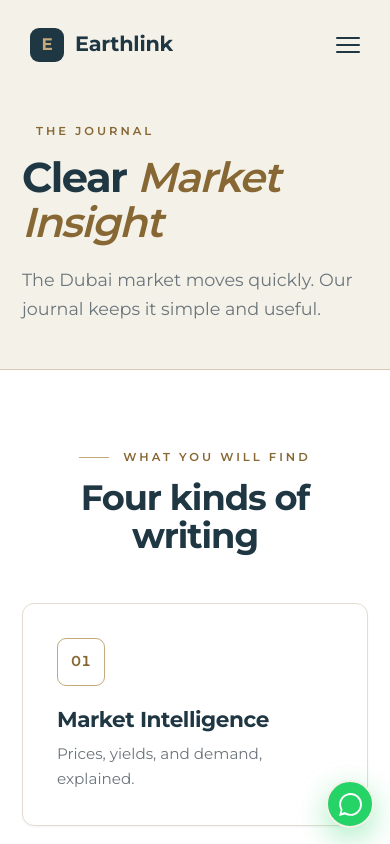
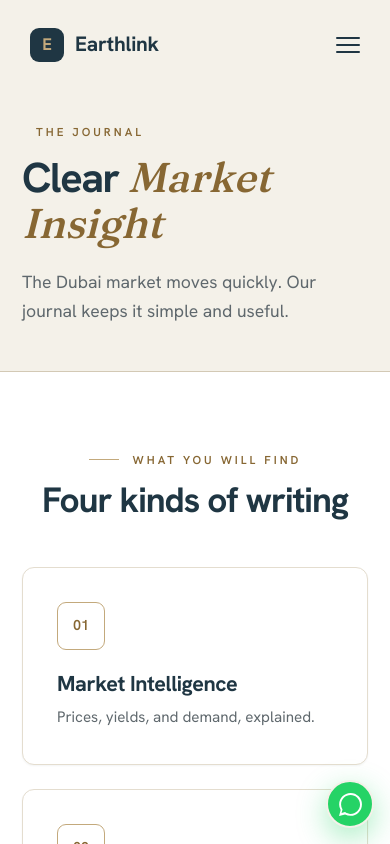
Before and after one commit to MSN-DEVELOPMENTS/Earthlink, a Next.js app: page /blog in a window 390 px wide. Shown: the top 844 px of the page. Built offline with nearby package versions, Linux system fonts and the light colour scheme.

Commit message:
Refactor global styles and layout for improved typography and responsiveness. Updated font families to Hanken Grotesk and Fraunces, adjusted font weights, and modified header elements for consistency. Added regulatory information to the contact section and enhanced footer details.

```diff
--- a/app/globals.css
+++ b/app/globals.css
@@ -27,14 +27,15 @@
   --white: #ffffff;
   --line: #e4ddcf;
   --line-2: #d3c9b5;
-  --muted: #6b757b;
-
-  --display: var(--font-main), 'Montserrat', system-ui, sans-serif;
-  --body: var(--font-main), 'Montserrat', system-ui, sans-serif;
-  --mono: var(--font-main), 'Montserrat', system-ui, sans-serif;
+  --muted: #5f686d; /* AA contrast (~5:1) on paper background */
+
+  --display: var(--font-main), 'Hanken Grotesk', system-ui, sans-serif;
+  --body: var(--font-main), 'Hanken Grotesk', system-ui, sans-serif;
+  --mono: var(--font-main), 'Hanken Grotesk', system-ui, sans-serif;
+  --accent: var(--font-accent), 'Fraunces', Georgia, 'Times New Roman', serif;
 
   --radius: 4px;
-  --maxw: 1200px;
+  --maxw: 1440px;
 }
 
 /* 2. Base / reset / focus ------------------------------------------------ */
@@ -147,11 +148,13 @@ section {
   margin-top: 18px;
 }
 
-/* Accent word — champagne italic */
+/* Accent word — Fraunces serif italic, the one type flourish */
 .grad {
+  font-family: var(--accent);
   color: var(--champagne-ink);
   font-style: italic;
-  font-weight: 600;
+  font-weight: 500;
+  letter-spacing: 0;
 }
 
 /* 4. Buttons ------------------------------------------------------------- */
@@ -347,7 +350,7 @@ nav.links a.active::after {
 .hero h1 .grad {
   color: var(--champagne-ink);
   font-style: italic;
-  font-weight: 600;
+  font-weight: 500;
 }
 
 .hero p {
@@ -684,7 +687,7 @@ nav.links a.active::after {
   font-variant-numeric: tabular-nums;
 }
 
-.step h4 {
+.step h3 {
   font-size: 1.2rem;
   margin-bottom: 8px;
 }
@@ -750,7 +753,7 @@ nav.links a.active::after {
   padding: 24px;
 }
 
-.comm h4 {
+.comm h3 {
   font-size: 1.35rem;
   color: var(--white);
 }
@@ -852,10 +855,12 @@ nav.links a.active::after {
 }
 
 .tcard p {
+  font-family: var(--accent);
   color: var(--ink);
-  font-size: 1.12rem;
+  font-size: 1.2rem;
   font-style: italic;
-  line-height: 1.5;
+  font-weight: 400;
+  line-height: 1.55;
 }
 
 .tcard .who {
@@ -1025,6 +1030,11 @@ footer {
   margin-bottom: 52px;
 }
 
+/* .muted is tuned for light backgrounds; lighten it on the dark footer. */
+footer .muted {
+  color: #aeb8bd;
+}
+
 footer .logo {
   color: var(--white);
 }
@@ -1034,7 +1044,7 @@ footer .logo .mark {
   color: var(--slate);
 }
 
-footer h5 {
+footer h2 {
   font-size: .72rem;
   letter-spacing: .14em;
   text-transform: uppercase;
@@ -1065,7 +1075,7 @@ footer ul a:hover {
   padding-top: 26px;
   display: flex;
   justify-content: space-between;
-  color: #88959b;
+  color: #9ba7ac;
   font-size: .76rem;
   letter-spacing: .03em;
   flex-wrap: wrap;
--- a/app/layout.tsx
+++ b/app/layout.tsx
@@ -1,17 +1,24 @@
 import type { Metadata } from 'next';
-import { Montserrat } from 'next/font/google';
+import { Hanken_Grotesk, Fraunces } from 'next/font/google';
 import './globals.css';
 import Header from '@/components/Header';
 import Footer from '@/components/Footer';
 import WhatsAppButton from '@/components/WhatsAppButton';
 import ScrollReveal from '@/components/ScrollReveal';
 
-// Single typeface across the whole site.
-const montserrat = Montserrat({
+// System face: a crisp modern grotesque — architectural and clear, the page's thesis.
+const hanken = Hanken_Grotesk({
   subsets: ['latin'],
-  weight: ['300', '400', '500', '600', '700'],
-  style: ['normal', 'italic'],
+  weight: ['300', '400', '500', '600', '700', '800'],
   variable: '--font-main',
+  display: 'swap',
+});
+
+// Accent face: a soft serif italic, used only on emphasis words — the one flourish.
+const fraunces = Fraunces({
+  subsets: ['latin'],
+  style: ['italic'],
+  variable: '--font-accent',
   display: 'swap',
 });
 
@@ -78,7 +85,7 @@ const jsonLd = {
 
 export default function RootLayout({ children }: { children: React.ReactNode }) {
   return (
-    <html lang="en" className={montserrat.variable}>
+    <html lang="en" className={`${hanken.variable} ${fraunces.variable}`} suppressHydrationWarning>
       <body>
         <script
           type="application/ld+json"
--- a/app/page.tsx
+++ b/app/page.tsx
@@ -149,7 +149,7 @@ export default function HomePage() {
                   style={{ objectFit: 'cover' }}
                 />
                 <div className="ov">
-                  <h4>{c.name}</h4>
+                  <h3>{c.name}</h3>
                   <span>{c.note}</span>
                 </div>
               </div>
--- a/app/projects/page.tsx
+++ b/app/projects/page.tsx
@@ -77,7 +77,7 @@ export default function ProjectsPage() {
             {matchSteps.map((s) => (
               <div className="glass step reveal" key={s.n}>
                 <div className="n">{s.n}</div>
-                <h4>{s.title}</h4>
+                <h3>{s.title}</h3>
                 <p>{s.text}</p>
               </div>
             ))}
--- a/components/Footer.tsx
+++ b/components/Footer.tsx
@@ -16,7 +16,7 @@ export default function Footer() {
           </div>
 
           <div>
-            <h5>Explore</h5>
+            <h2>Explore</h2>
             <ul>
               <li><Link href="/about">About</Link></li>
               <li><Link href="/projects">Projects</Link></li>
@@ -26,7 +26,7 @@ export default function Footer() {
           </div>
 
           <div>
-            <h5>Services</h5>
+            <h2>Services</h2>
             <ul>
               <li><Link href="/#services">Buy &amp; Sell</Link></li>
               <li><Link href="/#services">Lease &amp; Rent</Link></li>
@@ -36,7 +36,7 @@ export default function Footer() {
           </div>
 
           <div>
-            <h5>Contact</h5>
+            <h2>Contact</h2>
             <ul>
               <li><a href={contact.phoneHref}>{contact.phone}</a></li>
               <li><a href={`mailto:${contact.email}`}>{contact.email}</a></li>
@@ -47,7 +47,7 @@ export default function Footer() {
 
         <div className="fbot">
           <span>© 2026 Earthlink Real Estate. Backed by ERE. Dubai, UAE.</span>
-          <span>RERA ORN 00000 · DED License 000000 (placeholder)</span>
+          <span>{contact.licence.regulator} · {contact.licence.orn} · {contact.licence.ded}</span>
           <span>Privacy · Terms</span>
         </div>
       </div>
--- a/lib/data.ts
+++ b/lib/data.ts
@@ -20,6 +20,12 @@ export const contact = {
   email: 'info@earthlink.ae',
   location: 'Dubai, United Arab Emirates',
   socials: ['LinkedIn', 'Facebook', 'YouTube', 'Instagram'],
+  // Regulatory credentials — replace the placeholder numbers with the real ones.
+  licence: {
+    regulator: 'Licensed by the Dubai Land Department · RERA',
+    orn: 'RERA ORN 00000', // ← real Office Registration Number
+    ded: 'DED Licence 000000', // ← real DED trade licence
+  },
 };
 
 /* ----- Hero search bar options ------------------------------------------ */
```
Also changed, not shown: app/contact/page.tsx (+8 -0 lines).
